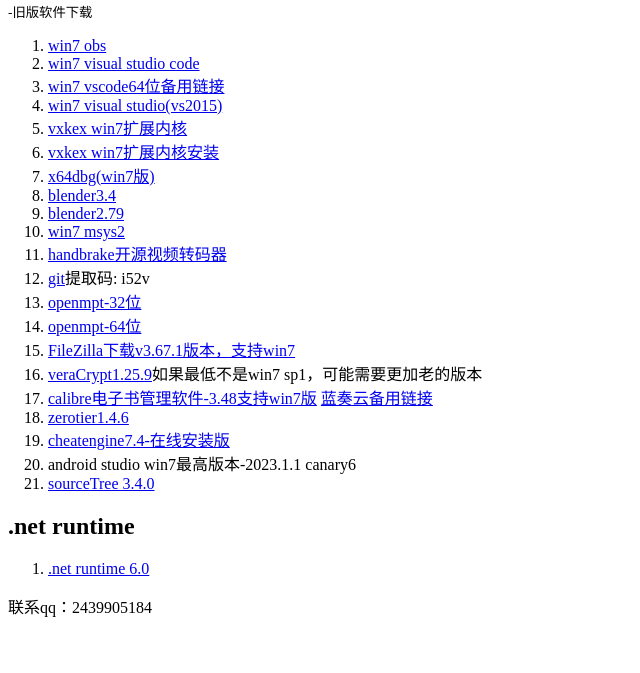
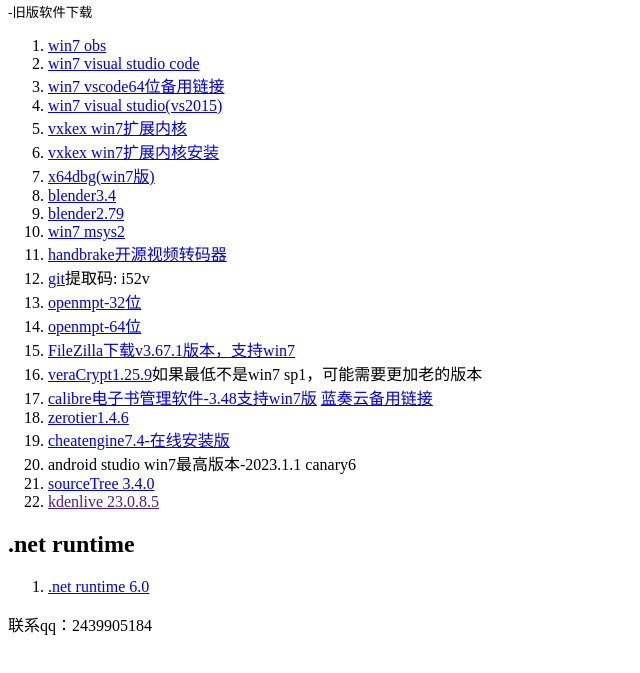
Before and after one commit to 2439905184/win7-software, a plain HTML site: page index.html in a window 1280 px wide. Shown: the part 87-760 px from the top of the page, without its empty margins (0-640 px from the left). Drawn offline with Linux system fonts and the light colour scheme.

Commit message:
feat(index): 添加 kdenlive 23.0.8.5 下

```diff
--- a/index.html
+++ b/index.html
@@ -31,6 +31,7 @@
         <li><a href="https://wwbme.lanzouu.com/iD8cS3d8zb9a">cheatengine7.4-在线安装版</a></li>
         <li>android studio win7最高版本-2023.1.1 canary6</li>
         <li><a href="https://product-downloads.atlassian.com/software/sourcetree/windows/ga/SourceTreeSetup-3.4.0.exe">sourceTree 3.4.0</a></li>
+        <li><a href="">kdenlive 23.0.8.5</a></li>
     </ol>
     <h2>.net runtime</h2>
     <ol>
```
